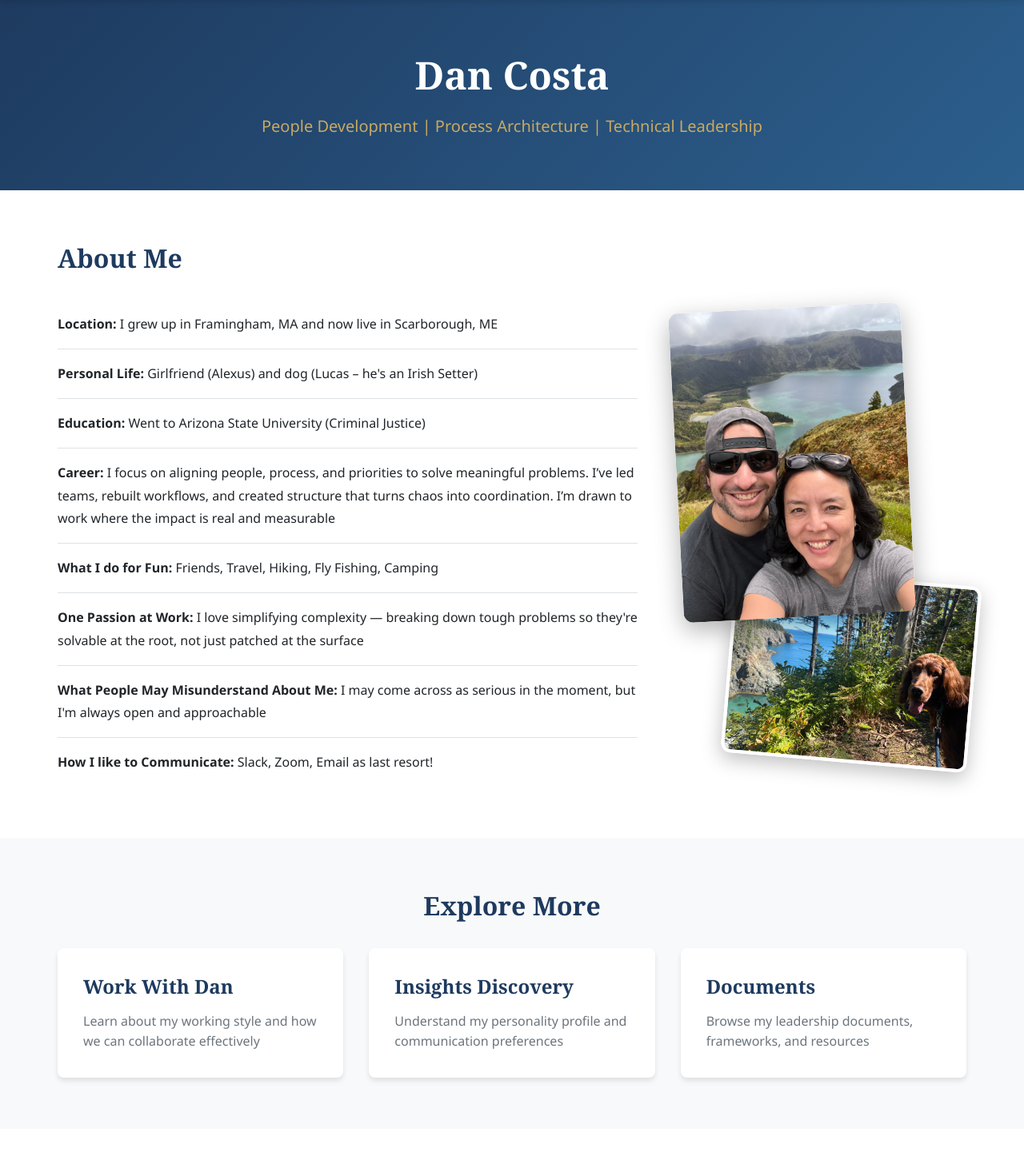
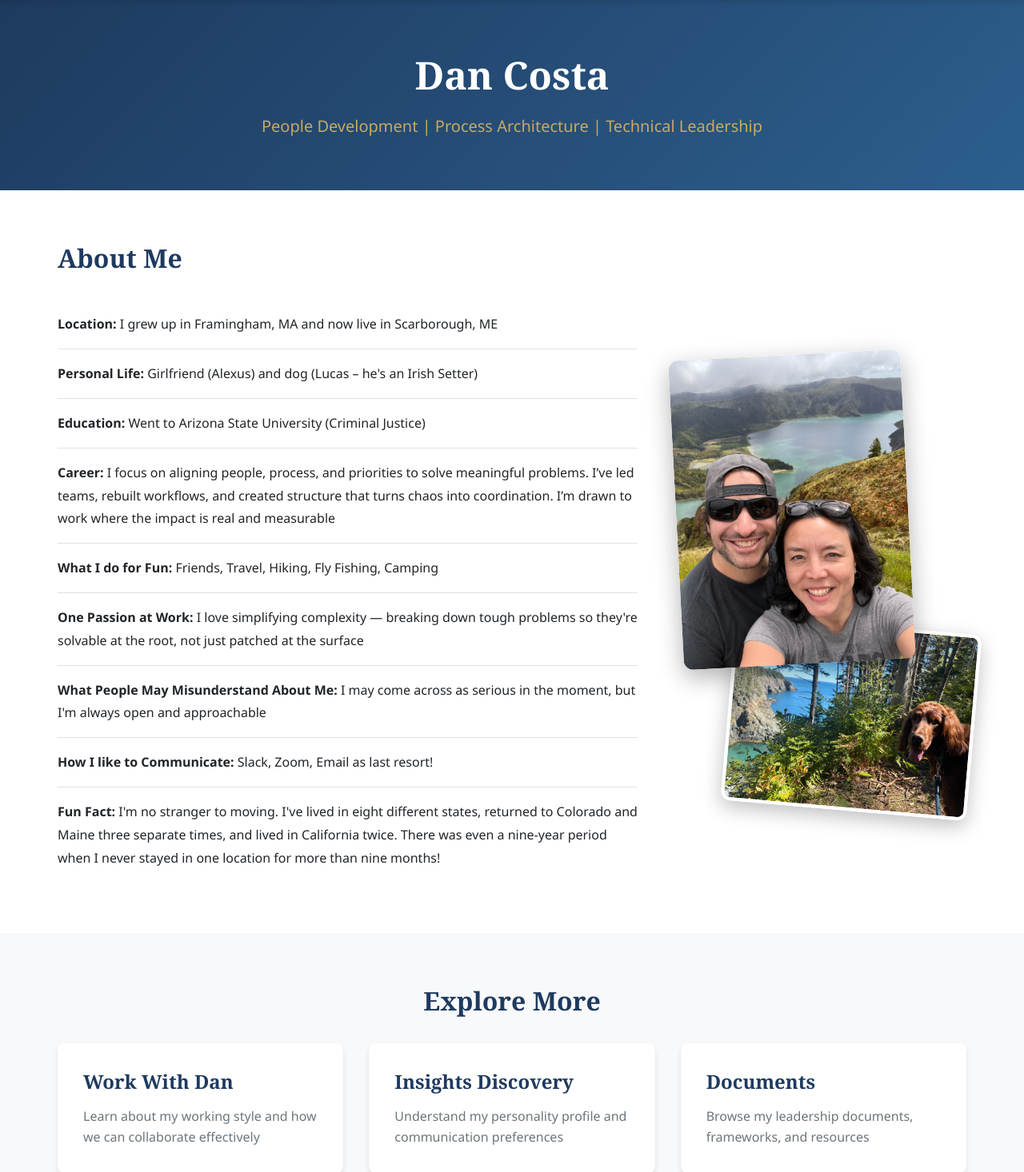
Before and after one commit to dancosta154/leadership-profile, a Flask app: page / in a window 1280 px wide. Shown: the part 71-1537 px from the top of the page at 80% size. Run offline with Flask 3, Linux system fonts and the light colour scheme.

Commit message:
Add Fun Fact to About Me

```diff
--- a/templates/index.html
+++ b/templates/index.html
@@ -42,6 +42,9 @@
                     <li>
                         <strong>How I like to Communicate:</strong> Slack, Zoom, Email as last resort!
                     </li>
+                    <li>
+                        <strong>Fun Fact:</strong> I'm no stranger to moving. I've lived in eight different states, returned to Colorado and Maine three separate times, and lived in California twice. There was even a nine-year period when I never stayed in one location for more than nine months!
+                    </li>
                 </ul>
             </div>
             <div class="about-image">
```
